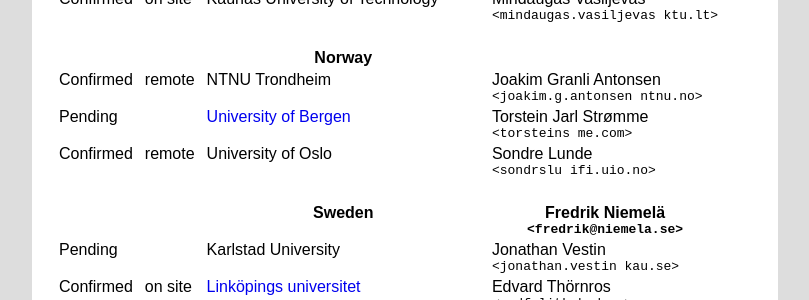
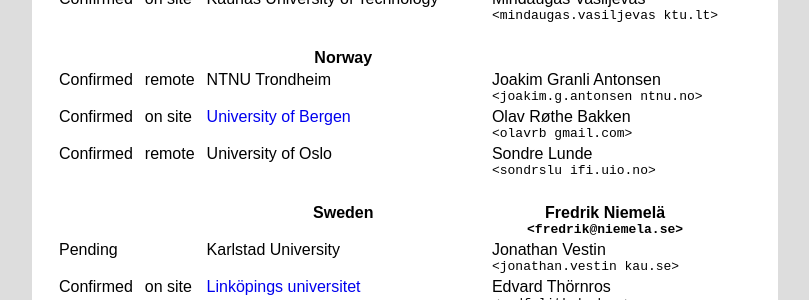
Before and after one commit to icpc/ncpc-web, a Jekyll site: the page built from ncpc2020/index.html, in a window 1280 px wide and 900 px high, scrolled down 1726 px. Shown: the part 152-452 px from the top of the window, without its empty margins (235-1044 px from the left). Built offline with Jekyll 4.4.1, drawn with Linux system fonts in a browser that asks for light colours.

Commit message:
2020 confirm Bergen site

```diff
--- a/ncpc2020/index.html
+++ b/ncpc2020/index.html
@@ -294,12 +294,12 @@
   </tr>
 
   <tr>
-    <td>Pending</td>
-    <td></td>
+    <td>Confirmed</td>
+    <td>on site</td>
     <td><a href="https://contest.ii.uib.no/">University of Bergen</a></td>
-    <td>Torstein Jarl Str&oslash;mme
+    <td>Olav Røthe Bakken
       <br />
-      <code>&lt;torsteins me.com&gt;</code>
+      <code>&lt;olavrb gmail.com&gt;</code>
     </td>
   </tr>
   <tr>
```
